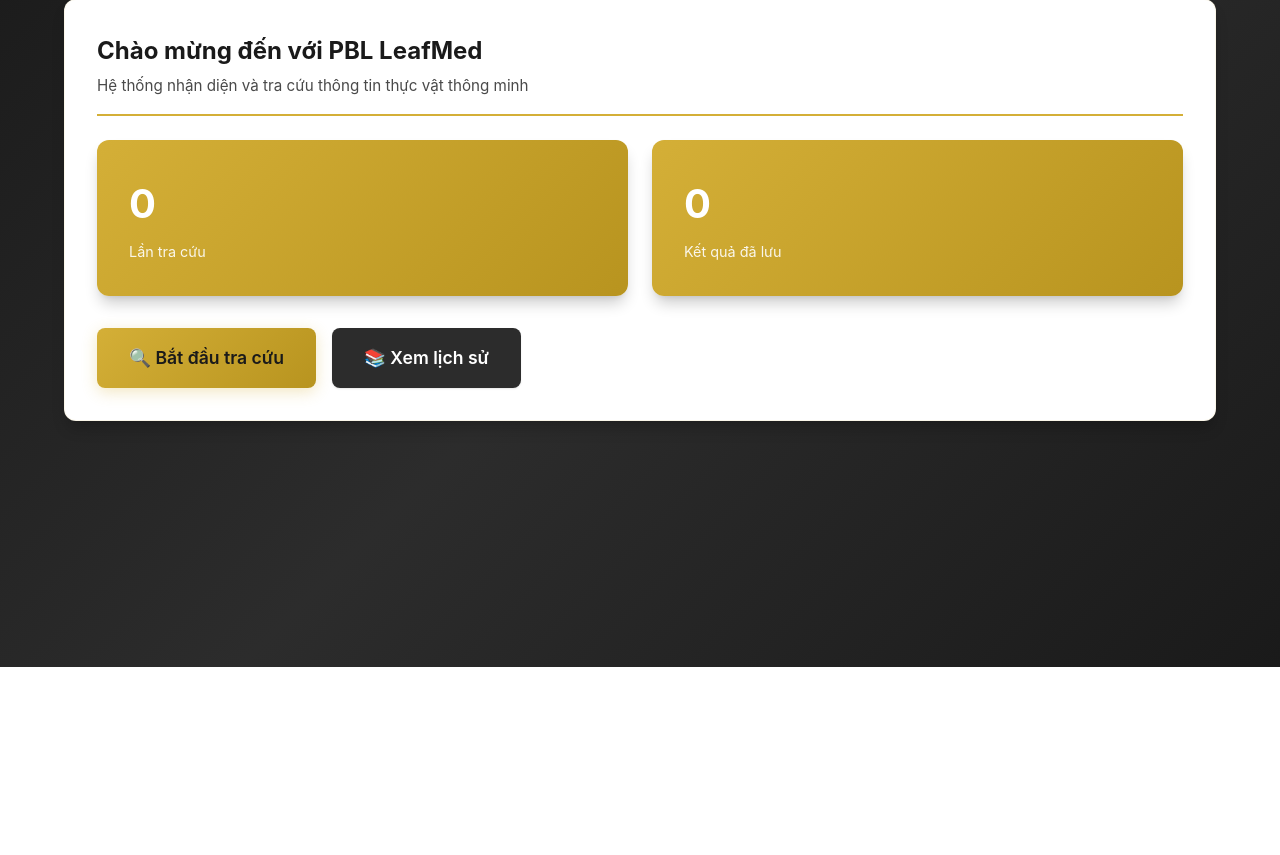
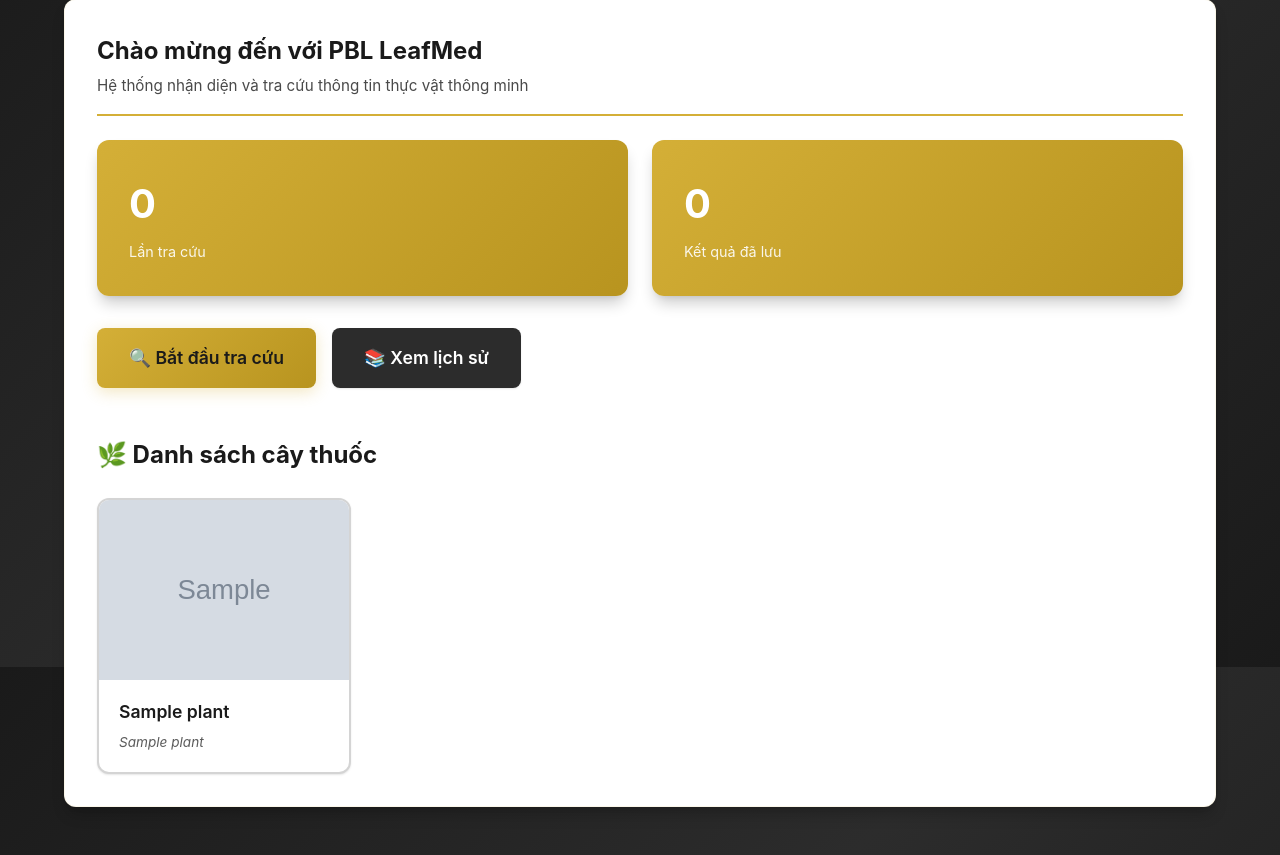
Before and after one commit to codebypython/PBL_LeafMed, a Django app: page / in a window 1280 px wide. Shown: the part 133-988 px from the top of the page. Before the commit the page ends 800 px from the top, so only its background shows below. Run offline with Django 4.2, Linux system fonts and the light colour scheme; a user stored in the database is signed in; tables that the repository leaves empty hold one stand-in row (values such as "Sample post"); grey boxes marked "Sample" are stand-in pictures; data that the repository does not hold is empty; parts of the project's set-up code (start-up, migrations or seed data) failed here and were passed over.

Commit message:
thêm phần xem các plant ở trang home, fix ở admin cho phép chọn upload ảnh của cây(sau này dễ cập nhật, chỉnh lại model plant để thêm trường images

```diff
--- a/data_with_pi/models.py
+++ b/data_with_pi/models.py
@@ -7,6 +7,7 @@ class Plant(models.Model):
     scientific_name = models.CharField(max_length=255, blank=True, default='')  # Tên khoa học
     english_name = models.CharField(max_length=255, blank=True, default='')  # Tên tiếng Anh
     vietnamese_name = models.CharField(max_length=255, blank=True, default='')  # Tên tiếng Việt (bổ sung)
+    image = models.ImageField(upload_to='plants/', null=True, blank=True)  # Ảnh cây thuốc
     description = models.TextField(blank=True, default='')  # Mô tả chi tiết
     usage = models.TextField(blank=True, default='')  # Công dụng
     common_locations = models.TextField(blank=True, default='')  # Vị trí phân bố
--- a/data_with_pi/views.py
+++ b/data_with_pi/views.py
@@ -22,7 +22,9 @@ logger = logging.getLogger(__name__)
 
 def home(request):
     """Trang chủ - hiển thị khác nhau cho user đã đăng nhập/chưa đăng nhập"""
-    return render(request, 'home.html')
+    # Lấy 34 cây thuốc từ database
+    plants = Plant.objects.all().order_by('name')[:34]
+    return render(request, 'home.html', {'plants': plants})
 
 
 def register(request):
--- a/static/css/components.css
+++ b/static/css/components.css
@@ -86,3 +86,114 @@
     line-height: 1.8;
     color: var(--text-secondary);
   }
+
+  /* Plants Grid */
+  .plants-grid {
+    display: grid;
+    grid-template-columns: repeat(auto-fill, minmax(220px, 1fr));
+    gap: 1.5rem;
+    margin-top: 1.5rem;
+  }
+
+  .plant-card {
+    background: white;
+    border: 2px solid var(--border-color);
+    border-radius: var(--border-radius);
+    overflow: hidden;
+    transition: all 0.3s ease;
+    text-decoration: none;
+    color: inherit;
+    display: flex;
+    flex-direction: column;
+    box-shadow: var(--shadow-sm);
+  }
+
+  .plant-card:hover {
+    transform: translateY(-4px);
+    box-shadow: var(--shadow-lg);
+    border-color: var(--primary);
+  }
+
+  .plant-card-image {
+    width: 100%;
+    height: 180px;
+    overflow: hidden;
+    background: var(--background-light);
+    position: relative;
+  }
+
+  .plant-card-image img {
+    width: 100%;
+    height: 100%;
+    object-fit: cover;
+    transition: transform 0.3s ease;
+  }
+
+  .plant-card:hover .plant-card-image img {
+    transform: scale(1.1);
+  }
+
+  .plant-no-image {
+    width: 100%;
+    height: 100%;
+    display: flex;
+    align-items: center;
+    justify-content: center;
+    background: linear-gradient(135deg, var(--primary-light) 0%, var(--primary) 100%);
+  }
+
+  .plant-icon {
+    font-size: 3rem;
+    filter: drop-shadow(0 2px 4px rgba(0, 0, 0, 0.1));
+  }
+
+  .plant-card-body {
+    padding: 1.25rem;
+    flex-grow: 1;
+    display: flex;
+    flex-direction: column;
+    gap: 0.5rem;
+  }
+
+  .plant-name {
+    font-size: 1.1rem;
+    font-weight: 600;
+    color: var(--text-primary);
+    margin: 0;
+    line-height: 1.4;
+  }
+
+  .plant-scientific {
+    font-size: 0.85rem;
+    color: var(--text-secondary);
+    font-style: italic;
+    margin: 0;
+    line-height: 1.4;
+  }
+
+  @media (max-width: 768px) {
+    .plants-grid {
+      grid-template-columns: repeat(auto-fill, minmax(160px, 1fr));
+      gap: 1rem;
+    }
+
+    .plant-card-image {
+      height: 140px;
+    }
+
+    .plant-icon {
+      font-size: 2.5rem;
+    }
+
+    .plant-card-body {
+      padding: 1rem;
+    }
+
+    .plant-name {
+      font-size: 1rem;
+    }
+
+    .plant-scientific {
+      font-size: 0.8rem;
+    }
+  }
--- a/templates/home.html
+++ b/templates/home.html
@@ -26,6 +26,36 @@
                 📚 Xem lịch sử
             </a>
         </div>
+
+        <!-- Danh sách cây thuốc -->
+        <div style="margin-top: 3rem;">
+            <h2 style="margin-bottom: 1.5rem; color: var(--primary-color);">🌿 Danh sách cây thuốc</h2>
+            {% if plants %}
+                <div class="plants-grid">
+                    {% for plant in plants %}
+                        <a href="{% url 'plant_detail' plant.id %}" class="plant-card">
+                            <div class="plant-card-image">
+                                {% if plant.image %}
+                                    <img src="{{ plant.image.url }}" alt="{{ plant.name }}">
+                                {% else %}
+                                    <div class="plant-no-image">
+                                        <span class="plant-icon">🌱</span>
+                                    </div>
+                                {% endif %}
+                            </div>
+                            <div class="plant-card-body">
+                                <h3 class="plant-name">{{ plant.name }}</h3>
+                                <p class="plant-scientific">{{ plant.scientific_name }}</p>
+                            </div>
+                        </a>
+                    {% endfor %}
+                </div>
+            {% else %}
+                <p style="text-align: center; color: var(--text-secondary); padding: 2rem;">
+                    Chưa có dữ liệu cây thuốc. Vui lòng chạy lệnh: <code>python manage.py seed_plants</code>
+                </p>
+            {% endif %}
+        </div>
     {% else %}
         <div style="text-align: center; padding: 3rem 0;">
             <p style="font-size: 1.2rem; color: var(--text-secondary); margin-bottom: 2rem;">
```
Also changed, not shown: data_with_pi/admin.py (+4 -4 lines), data_with_pi/migrations/0012_plant_image.py (added).
